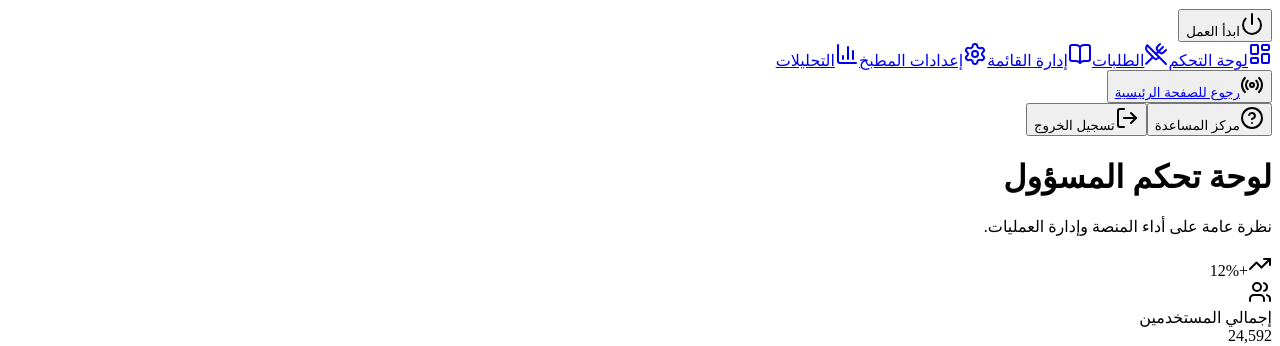
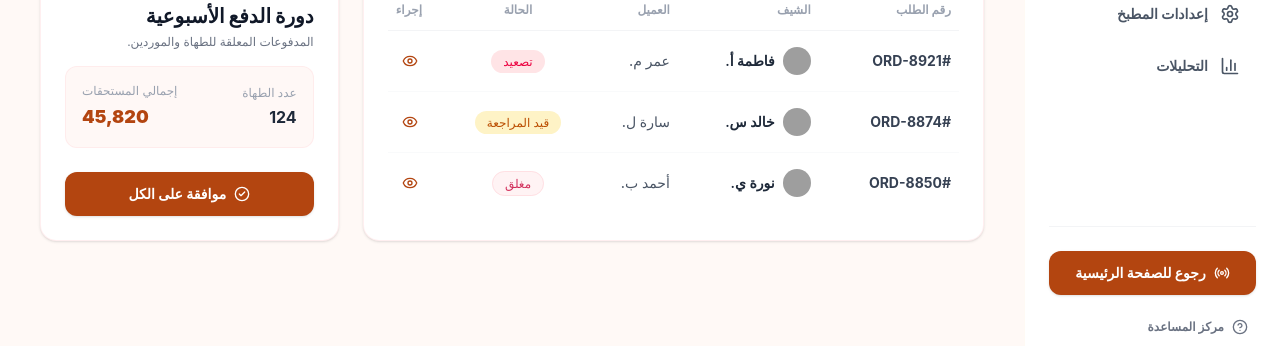
Before and after one commit to SpaceTech-Team-2/ChefNear-FrontEnd, a React (Vite) app: page /chef in a window 1280 px wide. Shown: the part 397-743 px from the top of the page. Built offline with nearby package versions, Linux system fonts and the light colour scheme; grey boxes are pictures that could not be loaded.

Commit message:
Initial commit - Fresh upload

```diff
--- a/src/features/chef-dashboard/ChefDashboardLayout.tsx
+++ b/src/features/chef-dashboard/ChefDashboardLayout.tsx
@@ -25,7 +25,8 @@ export default function ChefDashboardLayout() {
   const [isLive, setIsLive] = useState(false);
   const navigate = useNavigate();
 
-  return (
+  return (<>
+
     <div
       dir="rtl"
       className="flex min-h-screen bg-[#FFF9F6] text-gray-800 font-sans"
@@ -93,10 +94,13 @@ export default function ChefDashboardLayout() {
 
         {/* الأسفل: بث مباشر والروابط الثابتة */}
         <div className="space-y-4 pt-6 border-t border-gray-100">
-          <button className="w-full bg-[#B34510] hover:bg-[#A03E0F] text-white py-3 px-4 rounded-xl font-bold text-sm flex items-center justify-center gap-2 transition-colors shadow-sm">
+          <Link
+            to="/"
+            className="w-full bg-[#B34510] hover:bg-[#A03E0F] text-white py-3 px-4 rounded-xl font-bold text-sm flex items-center justify-center gap-2 transition-colors shadow-sm"
+          >
             <Radio className="w-4 h-4" />
-            <Link to="/">رجوع للصفحة الرئيسية</Link>
-          </button>
+            <span>رجوع للصفحة الرئيسية</span>
+          </Link>
 
           <div className="space-y-1 text-xs font-semibold text-gray-500">
             <button className="w-full flex items-center gap-2 p-2 rounded-lg hover:bg-gray-50 hover:text-gray-900">
@@ -119,5 +123,6 @@ export default function ChefDashboardLayout() {
         <Outlet />
       </main>
     </div>
+  </>
   );
 }
--- a/src/main.tsx
+++ b/src/main.tsx
@@ -1,6 +1,6 @@
 import { StrictMode } from 'react'
 import { createRoot } from 'react-dom/client'
-import './index.css'
+import './App.css'
 
 import { RouterProvider } from 'react-router-dom';
 import { router } from './app/router/router.tsx';
```
Also changed, not shown: src/index.css (deleted).
